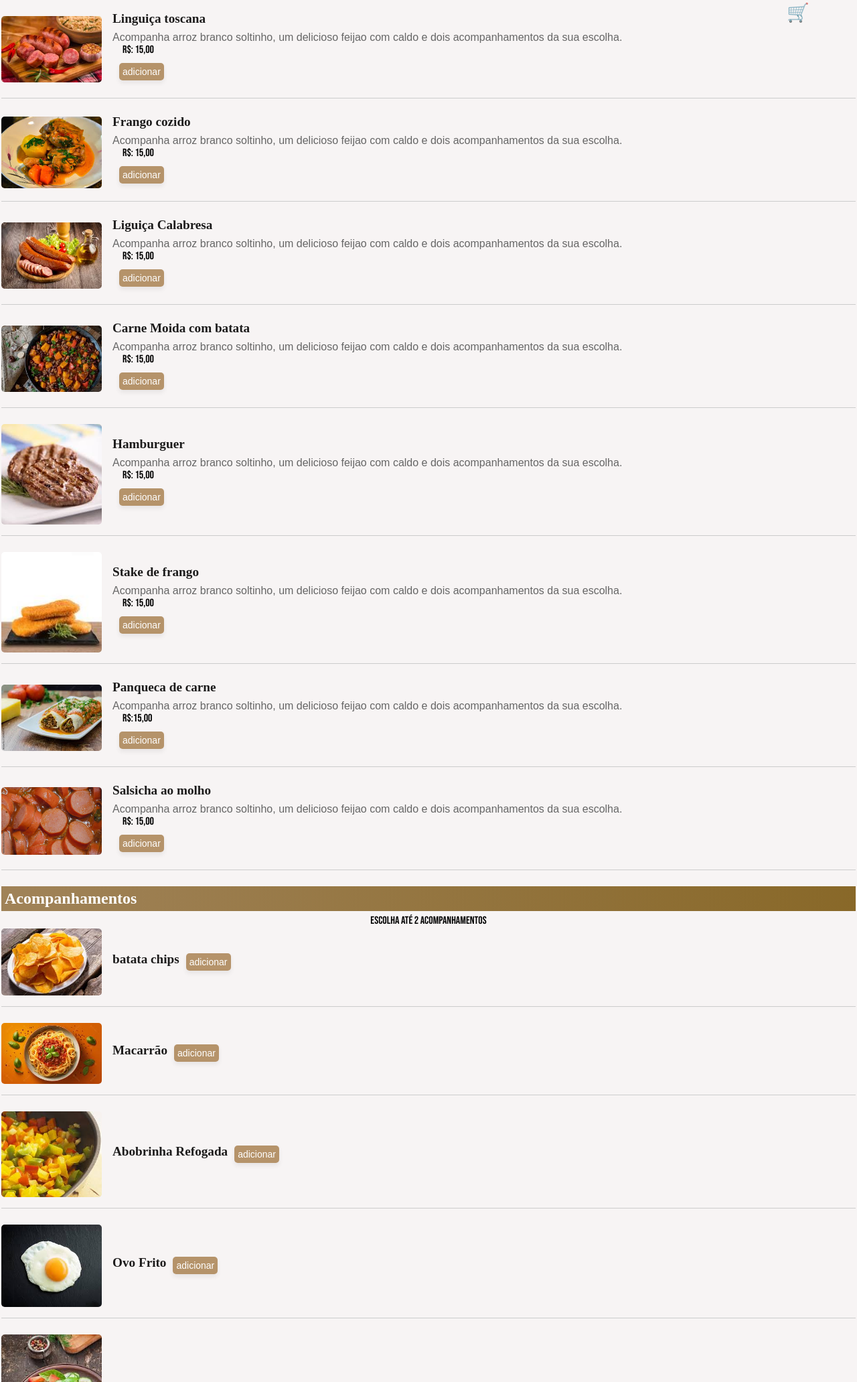
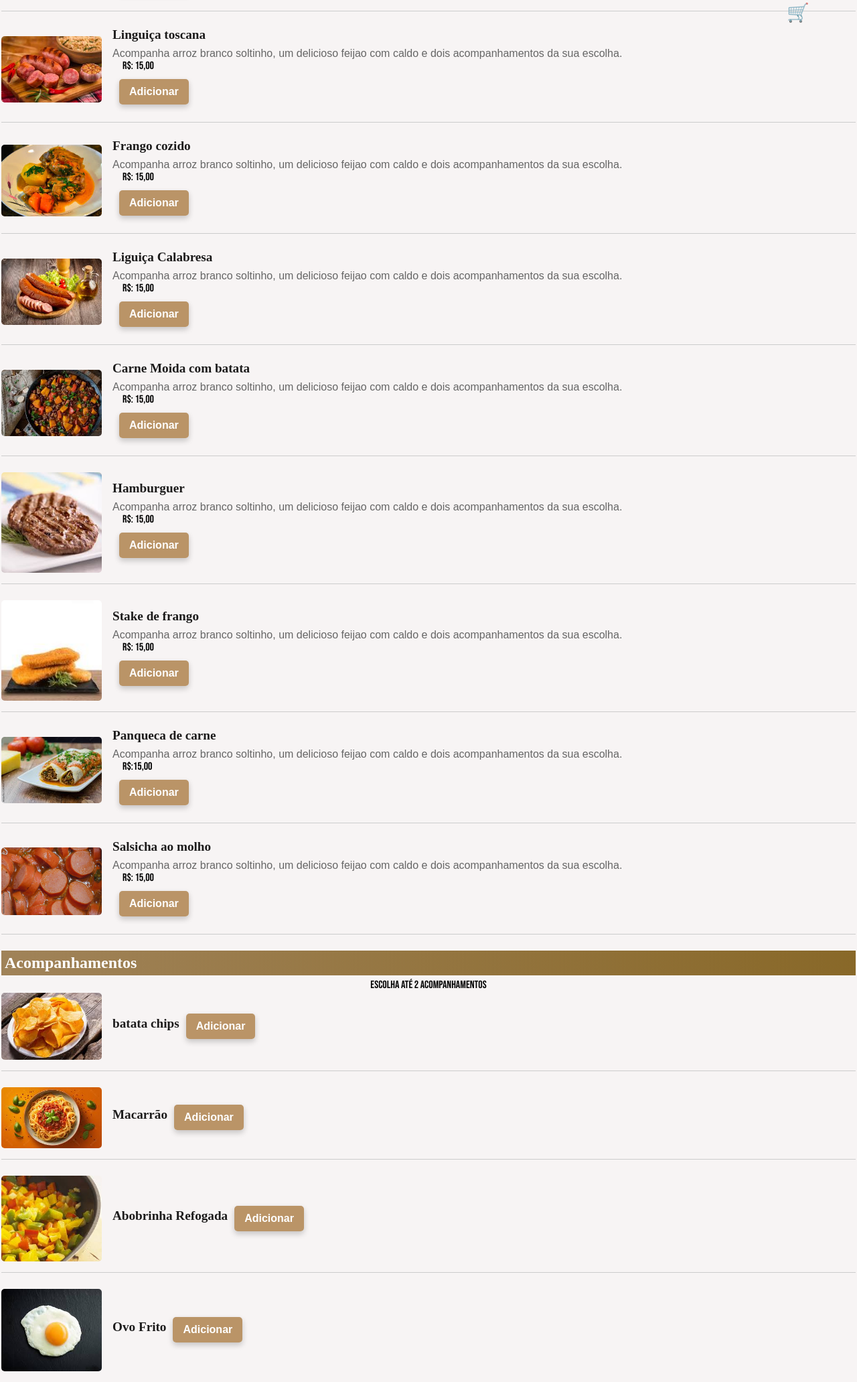
Before and after one commit to Raquel-403/Projeto-dani, a plain HTML site: page index.html in a window 1280 px wide. Shown: the part 737-2800 px from the top of the page at 67% size. Drawn offline with Linux system fonts and the light colour scheme.

Commit message:
inicio Js

```diff
--- a/index.html
+++ b/index.html
@@ -16,8 +16,8 @@
     </header>
 
 
-
-    <nav id="Menu">
+    <div class="Menu">
+        <nav id="Menu-container">
 
                 <ul>
                 <li><a class="itens-menu" href="#marmitex">Marmitex</a></li>
@@ -27,7 +27,7 @@
         </ul>
 
         </nav>
-
+    </div>
     <main id="cardapio">
         <h2 id="marmitex" class="titulos">Marmitex</h1>
 
@@ -40,7 +40,7 @@
                 <span class="valor">R$: 15,00
                 </span>
 
-                <button onclick="adicionarAoCarrinho ('Almondegas 15.00')" class="add-itens">adicionar</button>
+                <button  class="add-itens" data-nome="Almondegas" data-preco="15.00">Adicionar</button>
 
             </article>
         </section>
@@ -51,7 +51,7 @@
                 <p> Acompanha arroz branco soltinho, um delicioso feijao com caldo e dois acompanhamentos da sua escolha.</p>
                 <span class="valor">R$: 15,00
                 </span>
-                <button onclick="adicionarAoCarrinho ('Omelete 15.00')" class="add-itens">adicionar</button>
+                <button class="add-itens" data-nome="Omelete" data-preco="15.00">Adicionar</button>
 
              </article>
         </section  >
@@ -62,7 +62,7 @@
                 <p> Acompanha arroz branco soltinho, um delicioso feijao com caldo e dois acompanhamentos da sua escolha.</p>
                 <span class="valor">R$: 15,00
                 </span>
-                <button onclick="adicionarAoCarrinho ('Linguiça toscana 15.00')" class="add-itens">adicionar</button>
+                <button  class="add-itens" data-nome="Linguiça Toscana" data-preco="15.00">Adicionar</button>
 
             </article>
         </section >
@@ -74,7 +74,7 @@
 
                 <span class="valor">R$: 15,00
                 </span>
-                <button onclick="adicionarAoCarrinho ('Frango cozido 15.00')" class="add-itens">adicionar</button>
+                <button class="add-itens" data-nome="Frango cozido" data-preco="15.00">Adicionar</button>
 
             </article>
         </section>
@@ -86,7 +86,7 @@
                 <span class="valor">R$: 15,00
                 </span>
 
-                <button onclick="adicionarAoCarrinho ('Lnguiça toscana 15.00')" class="add-itens">adicionar</button>
+                <button  class="add-itens" data-nome="Linguiça Calabreça" data-preco="15.00">Adicionar</button>
 
             </article>
         </section>
@@ -98,7 +98,7 @@
                 <span class="valor">R$: 15,00
                 </span>
 
-                <button onclick="adicionarAoCarrinho ('Carne Moida 15.00')" class="add-itens">adicionar</button>
+                <button class="add-itens" data-nome="Carne moida com batata" data-preco="15.00">Adicionar</button>
 
             </article>
         </section class="itens-carrinho" >
@@ -111,7 +111,7 @@
                 <span class="valor">R$: 15,00
                 </span>
 
-                <button onclick="adicionarAoCarrinho (' Hanburguer 15.00')" class="add-itens">adicionar</button>
+                <button  class="add-itens" data-nome="Hamburguer" data-preco="15.00">Adicionar</button>
 
 
             </article>
@@ -125,7 +125,7 @@
                 <span class="valor">R$: 15,00
                 </span>
 
-                <button onclick="adicionarAoCarrinho (' Frango cozido 15.00')" class="add-itens">adicionar</button>
+                <button  class="add-itens" data-nome="Stake de frango" data-preco="15.00">Adicionar</button>
 
 
             </article>
@@ -139,7 +139,7 @@
                 <span class="valor">R$:15,00
                 </span>
 
-                <button onclick="adicionarAoCarrinho ('Panqueca de carne 15.00')" class="add-itens">adicionar</button>
+                <button  class="add-itens" data-nome="Panqueca de carne" data-preco="15.00">Adicionar</button>
 
 
             </article>
@@ -153,7 +153,7 @@
 
                 <span class="valor">R$: 15,00
                 </span>
-                <button onclick="adicionarAoCarrinho (' salsicha ao molho 15.00')" class="add-itens">adicionar</button>
+                <button class="add-itens" data-nome="Salcicha ao molho" data-preco="15.00">Adicionar</button>
 
 
             </article>
@@ -165,7 +165,7 @@
             <article>
                 <h2>batata chips</h2>
             </article>
-            <button onclick="adicionarAoCarrinho (' batata chips 00.00')" class="add-itens">adicionar</button>
+            <button onclick="adicionarAoCarrinho (' batata chips 00.00')" class="add-itens">Adicionar</button>
         </section>
 
 
@@ -175,7 +175,7 @@
             <article>
                 <h2>Macarrão</h2>
             </article>
-            <button onclick="adicionarAoCarrinho (' Macarrão 00.00')" class="add-itens">adicionar</button>
+            <button onclick="adicionarAoCarrinho (' Macarrão 00.00')" class="add-itens">Adicionar</button>
         </section>
 
         <section class="itens-acompanhamentos">
@@ -184,7 +184,7 @@
                 <h2>Abobrinha Refogada</h2>
                 </article>
 
-                <button onclick="adicionarAoCarrinho (' Abobrinha refogada 00.00')" class="add-itens">adicionar</button>
+                <button  class="add-itens"  class="add-itens acompanhamento" data-nome="Abobrinha Refogada" data-preco="0.00">Adicionar</button>
         </section>
 
         <section>
@@ -193,7 +193,7 @@
                 <h2>Ovo Frito</h2>
             </article>
 
-            <button onclick="adicionarAoCarrinho (' Ovo Frito 00.00')" class="add-itens">adicionar</button>
+            <button  class="add-itens acompanhamento" data-nome="Ovo frito" data-preco="0.00" class="add-itens">Adicionar</button>
         </section>
 
         <section>
@@ -202,7 +202,7 @@
                 <h2>Salada do Dia</h2>
             </article>
 
-            <button onclick="adicionarAoCarrinho (' Salada do dia 00.00')" class="add-itens">adicionar</button>
+            <button  class="add-itens acompanhamento" data-nome="Salada do dia" data-preco="0.00" class="add-itens">Adicionar</button>
         </section>
 
         <section class="itens-acomapnhamentos">
@@ -211,7 +211,7 @@
                 <h2>Pure de batata</h2>
             </article>
 
-            <button onclick="adicionarAoCarrinho (' Pure de batata 00.00')" class="add-itens">adicionar</button>
+            <button  class="add-itens acompanhamento" data-nome="Pure de batata" data-preco="0.00" class="add-itens">Adicionar</button>
         </section>
 
         <section class="itens-acompahamentos">
@@ -219,7 +219,7 @@
             <article>
                 <h2>Xuxu refogado</h2>
             </article>
-            <button onclick="adicionarAoCarrinho (' Xuxu refolgado 00.00')" class="add-itens">adicionar</button>
+            <button  class="add-itens acompanhamento" data-nome="Xuxu refogado" data-preco="0.00" class="add-itens">Adicionar</button>
         </section>
 
         <h2 id="feijoda" class="titulos">Feijoada</h2>
@@ -230,7 +230,7 @@
                 <p>Feijoda gorda com pernil suino e linguiça calabresa, simples e saborosa, acompanha arroz branco, farofa, couve refogada e vinagrete</p>
 
                 <span class="valor">R$:18,00</span>
-                <button onclick="adicionarAoCarrinho ('feijoada 18.00')" class="add-itens" id="indisponivel">adicionar</button>
+                <button data-nome="Feijoada" data-preco="18.00" class="add-itens" id="indisponivel">Adicionar</button>
 
             </article>
 
@@ -246,7 +246,7 @@
 
             </article>
 
-            <button onclick="adicionarAoCarrinho (' Suco 04.00')" class="add-itens">adicionar</button>
+            <button data-nome="Suco" data-preco="15.00"class="add-itens">Adicionar</button>
 
         </section>
 
--- a/index.js
+++ b/index.js
@@ -46,7 +46,7 @@ document.addEventListener("DOMContentLoaded", function () {
             if (titulo) titulo.style.backgroundColor = "red"; // Muda o fundo para vermelho
             if (botaoIndisponivel) {
                 botaoIndisponivel.style.display = "block";
-                botaoIndisponivel.innerText = "Item indisponivel. Feijoda apenas às Quartas e sábados";
+                botaoIndisponivel.innerText = "Poxaaa😥 Hoje não servimos Feijoada, este item está disponível as quartas e sábados  ";
             }
         }
     }
--- a/style.css
+++ b/style.css
@@ -89,7 +89,7 @@ header> p{
 /* final banner */
 
 /* inicio munu navegação */
-#Menu{
+.Menu{
     position: relative;
     z-index: 1000;
     box-shadow: 0 4px 6px rgba(0, 0, 0 0.1);
@@ -124,6 +124,8 @@ li{
     font-weight: bold;
     transition: color 0.3s ease;
     text-shadow: 2px 2px 0px rgba(0, 0, 0, 0.76);
+    transition: all 0.3s ease-in-out;
+    border-radius: 10px;
 }
 nav a:hover{
     background-color: #704108;
@@ -223,18 +225,21 @@ article>p{
     display: block;
     margin-top: 10px;
  }
- .add-itens{
+.add-itens{
     position: sticky;
     margin: 10px;
     border: none;
     cursor:pointer;
     font-family: var(--font-padrao);
     border-radius: 5px;
-    padding: 5px;
-    font-size: 14px;
+    padding: 10px 15px;
+    font-size: 16px;
+    font-weight: bold;
     box-shadow: 0 4px 6px rgba(69, 65, 65, 0.085);
-    background-color: #8c55129a;
+    background-color: #8f500394;
     color: white;
+    transition: all 0.3s ease-in-out;
+    box-shadow: 0 4px 8px rgba(0,0,0,0.2);
 
  }
  .add-itens:hover{
```
Lines whose indentation alone changed are shown as unchanged.
